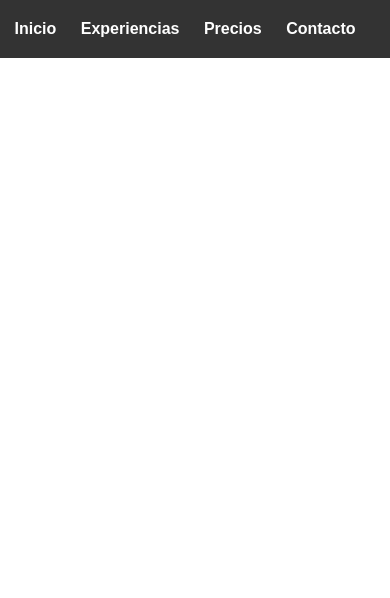
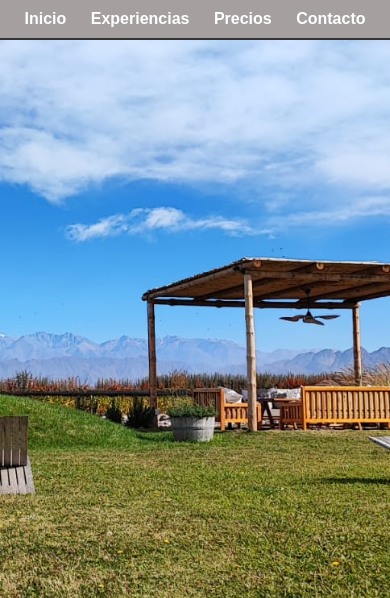
Before and after one commit to JuampiKeimColl/MendozaDesertExperiences, a plain HTML site: page index.html in a window 390 px wide. Shown: the top 598 px of the page. Drawn offline with Linux system fonts and the light colour scheme.

Commit message:
Imágenes y menú

```diff
--- a/index.html
+++ b/index.html
@@ -4,10 +4,11 @@
     <meta charset="UTF-8">
     <meta name="viewport" content="width=device-width, initial-scale=1.0">
     <link rel="stylesheet" href="styles.css">
-    <title>Enoturismo</title>
+    <title>Mendoza Desert Experiences</title>
 </head>
 <body>
     <header>
+        <div class="menu">
             <nav>
                 <ul>
                     <li><a href="#inicio">Inicio</a></li>
@@ -16,6 +17,8 @@
                     <li><a href="#contacto">Contacto</a></li>
                 </ul>
             </nav>
+        </div>
+
     </header>
 
     <section id="inicio">
--- a/styles.css
+++ b/styles.css
@@ -41,7 +41,7 @@ section {
 
     /* Personaliza el estilo de cada sección según su ID (inicio, experiencias, precios, contacto) */
     #inicio {
-    background-image: url('imagen_inicio.jpg'); /* Ruta a la imagen de inicio */
+    background-image: url('image/imagen_inicio.png'); /* Ruta a la imagen de inicio */
     background-color: #fff; /* Fallback color en caso de que la imagen no se cargue */
 
     /* Ajusta el tamaño de la imagen de fondo para cubrir toda la sección */
@@ -52,7 +52,7 @@ section {
 }
 
 #experiencias {
-    background-image: url('imagen_experiencias.jpg'); /* Ruta a la imagen de experiencias */
+    background-image: url('image/imagen_experiencias.png'); /* Ruta a la imagen de experiencias */
     background-color: #f9f9f9;
     /* Ajusta el tamaño de la imagen de fondo para cubrir toda la sección */
     background-size: cover;
@@ -62,7 +62,7 @@ section {
 }
 
 #precios {
-    background-image: url('imagen_precios.jpg'); /* Ruta a la imagen de precios */
+    background-image: url('image/imagen_precios.png'); /* Ruta a la imagen de precios */
     background-color: #fff;
     /* Ajusta el tamaño de la imagen de fondo para cubrir toda la sección */
     background-size: cover;
@@ -72,7 +72,7 @@ section {
 }
 
 #contacto {
-    background-image: url('imagen_contacto.jpg'); /* Ruta a la imagen de contacto */
+    background-image: url('image/imagen_contacto.png'); /* Ruta a la imagen de contacto */
     background-color: #f9f9f9;
     /* Ajusta el tamaño de la imagen de fondo para cubrir toda la sección */
     background-size: cover;
@@ -80,3 +80,27 @@ section {
     /* Centra la imagen de fondo verticalmente y la alinea hacia arriba */
     background-position: center top;
 }
+
+.menu {
+    background-color: #a69f9f;
+    padding: 10px;
+    position: fixed;
+    top: 0;
+    left: 0;
+    width: 100%;
+    z-index: 100;
+}
+
+/* Aplicar estilos diferentes para pantallas pequeñas */
+@media screen and (max-width: 768px) {
+    /* Cambiar el tamaño de la fuente para dispositivos móviles */
+    body {
+        font-size: 16px;
+    }
+
+    /* Alinear el menú verticalmente en dispositivos móviles */
+    .menu {
+        flex-direction: column;
+        align-items: center;
+    }
+}
```
Also changed, not shown: image/imagen_contacto.png (renamed from image/WhatsApp Image 2023-09-13 at 23.07.27.jpeg), image/imagen_inicio.png (renamed from image/imagen_inicio2.jpeg), image/imagen_inicio21.jpg (renamed from image/imagen_inicio1.jpg), image/imagen_precios.png (renamed from image/WhatsApp Image 2023-09-13 at 23.07.02.jpeg), imagen_experiencias1.jpeg (renamed from imagen_inicio.jpeg), 1 other file. Lines whose indentation alone changed are shown as unchanged.
